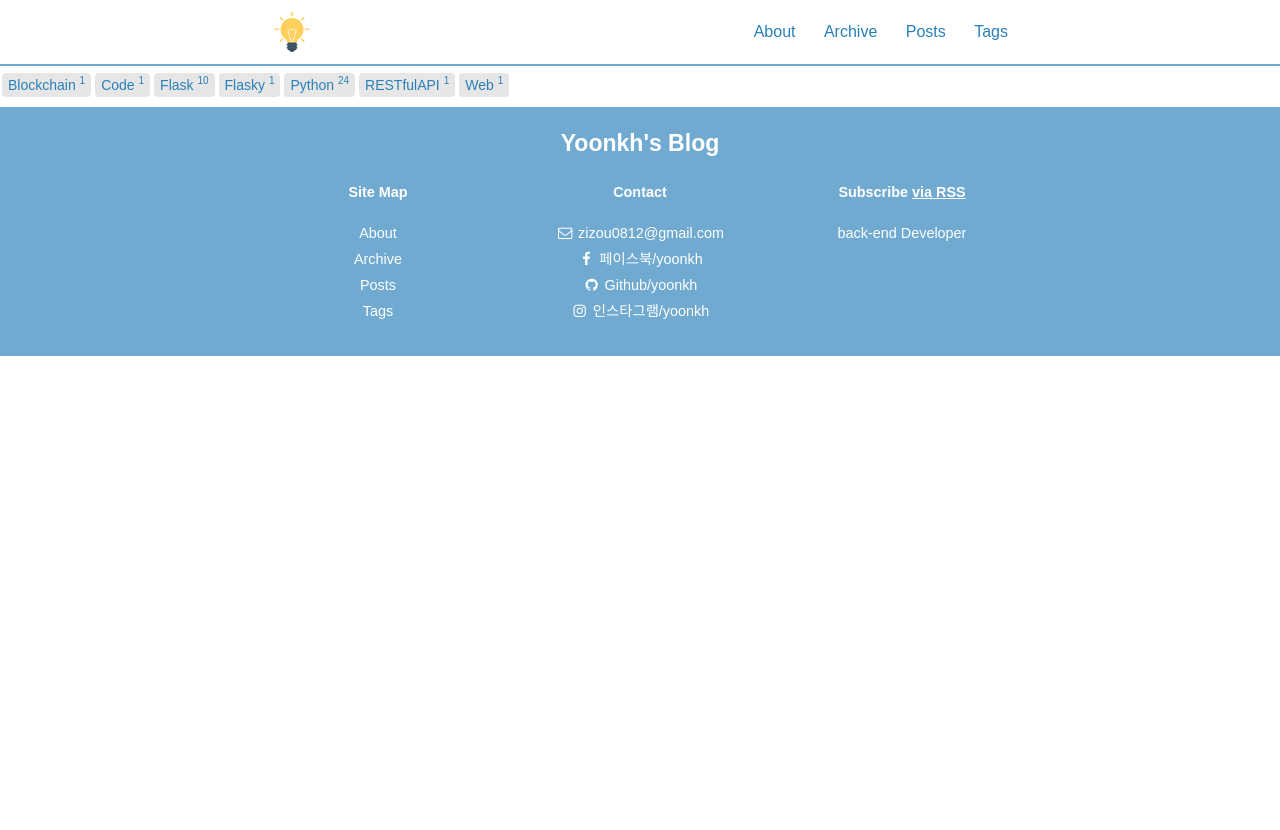
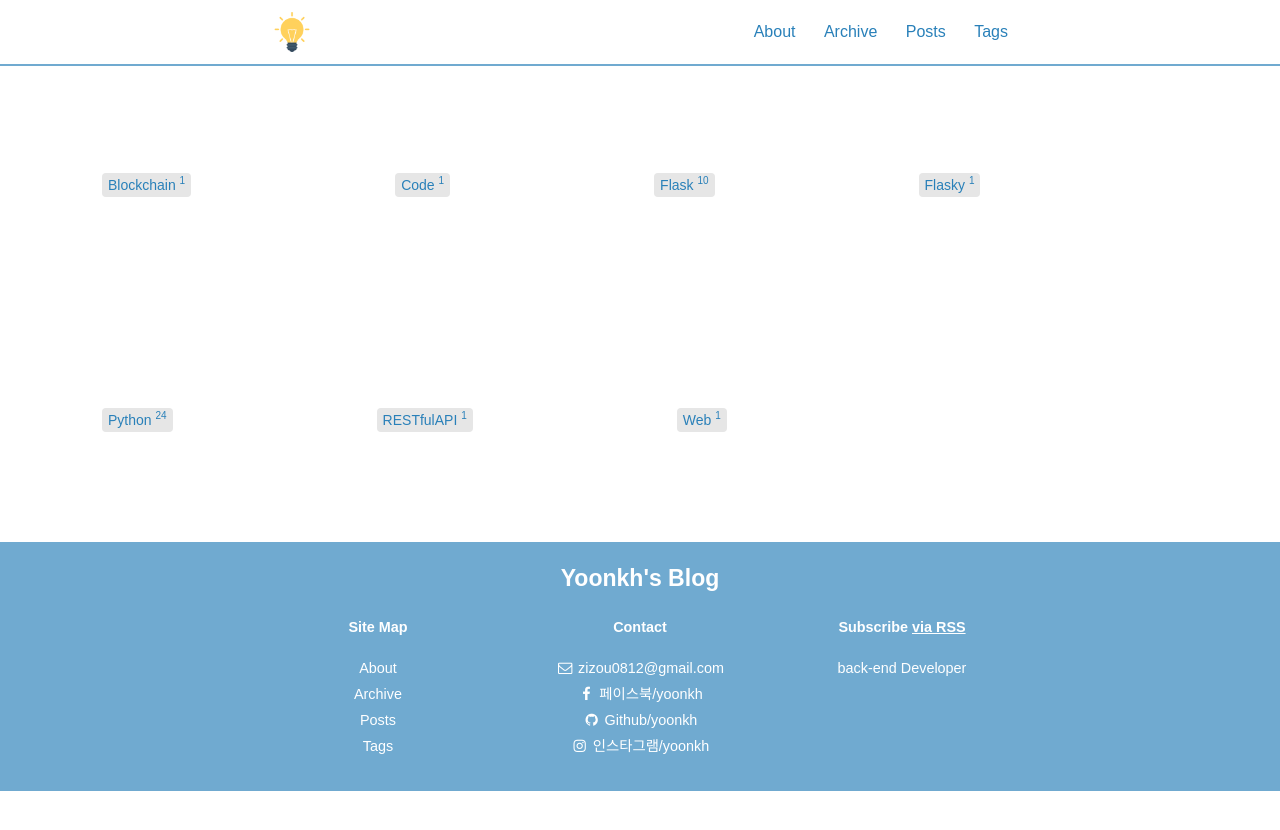
Before and after one commit to yoonkh/yoonkh.github.io, a Jekyll site: the page built from tags.md, in a window 1280 px wide. Shown: the top 830 px of the page. Built offline with Jekyll 4.4.1, drawn with Linux system fonts in a browser that asks for light colours; nearby versions of some CDN libraries.

Commit message:
Update _layout.scss

```diff
--- a/_sass/_layout.scss
+++ b/_sass/_layout.scss
@@ -446,6 +446,7 @@ padding-left:20px;
 }
 
 .tag-box.inline li {
+  margin: 100px;
   float: left;
   font-size: 13px;
   font-size: 0.875rem;
```
